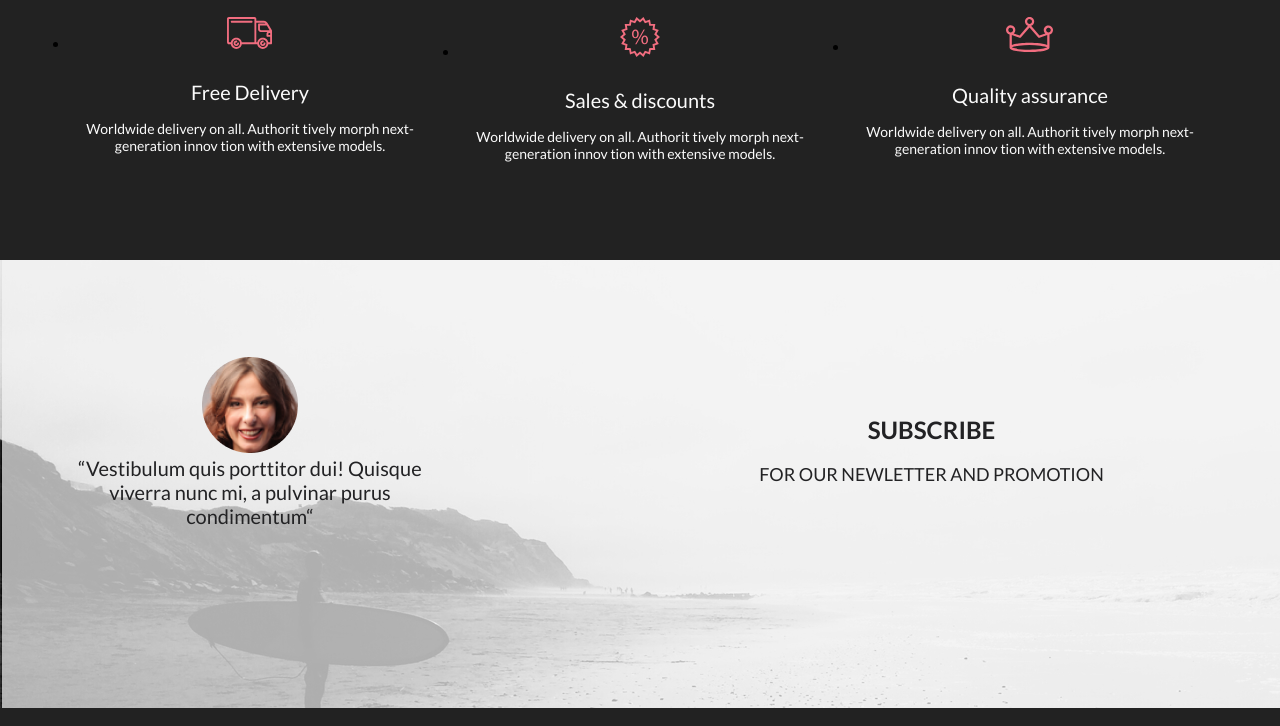
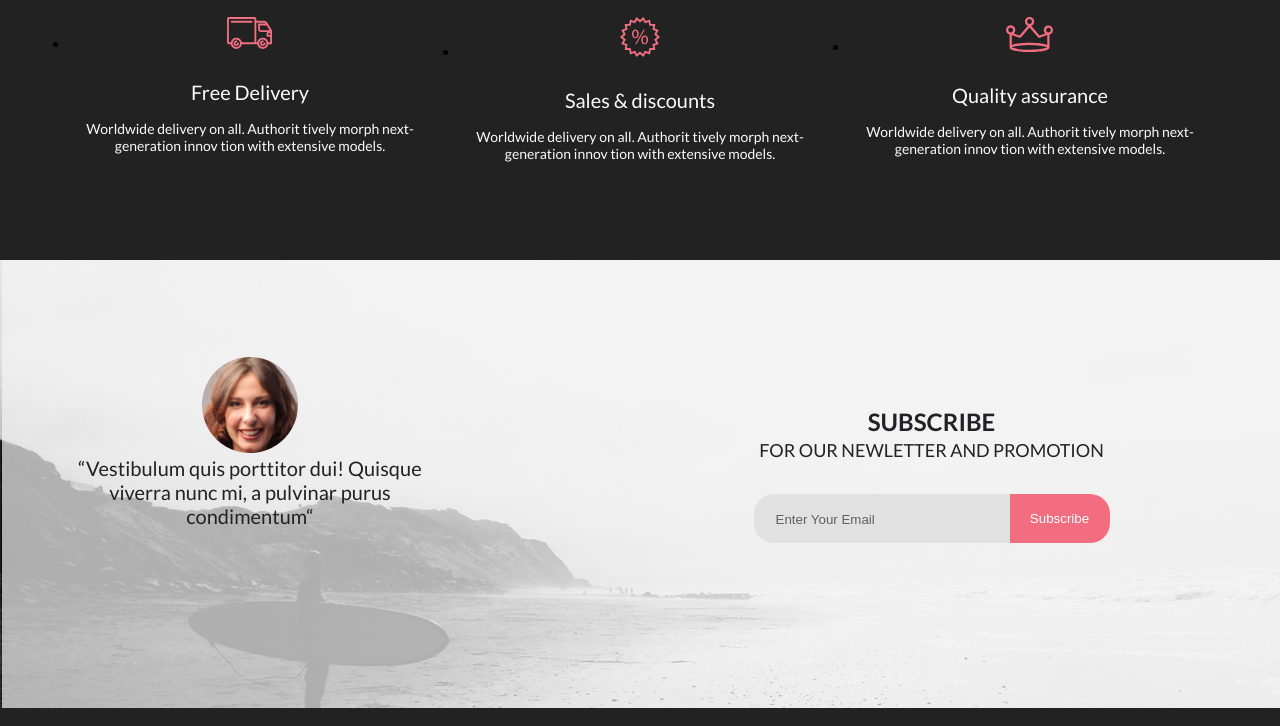
Before and after one commit to RychkovSA/23-01-2022, a plain HTML site: page index.html in a window 1280 px wide. Shown: the part 3044-3770 px from the top of the page. Drawn offline with Linux system fonts and the light colour scheme.

Commit message:
Урок 2 готов

```diff
--- a/index.html
+++ b/index.html
@@ -161,8 +161,11 @@
             <p class="feedback-col1-text">“Vestibulum quis porttitor dui! Quisque viverra nunc mi, a pulvinar purus condimentum“</p>
         </div>
         <article class="feedback-col2">
-            <p class="feedback-col2-text">SUBSCRIBE  <span class="feedback-col2-text2"><br>FOR OUR NEWLETTER AND PROMOTION</span></p>
-            <form action=""></form>
+            <h2 class="feedback-col2-text">SUBSCRIBE  <span class="feedback-col2-text2"><br>FOR OUR NEWLETTER AND PROMOTION</span></h2>
+            <form action="#" class="form">
+                <input class="form-field" type="email" required placeholder="Enter Your Email" minlength="4">
+                <input class="form-button" type="submit" value="Subscribe">
+            </form>
         </article>
     </div>
 </section>
--- a/style/style.css
+++ b/style/style.css
@@ -240,9 +240,10 @@ body{
 .feedback-col2-text{
     font-weight: bold;
     font-size: 24px;
-    line-height: 167.2%;
+    line-height: 100%;
     text-align: center;
     color: #222224;
+    margin-bottom: 32px;
 }
 .feedback-col2-text2{
     font-style: normal;
@@ -250,6 +251,32 @@ body{
     font-size: 18px;
     text-align: center;
     color: #222224;
+}
+.form{
+    display: flex;
+    justify-content: center;
+    align-items: center;
+}
+.form-field{
+    width: 256px;
+    height: 49px;
+    color: #222222;
+    padding: 7px 64px 6px 22px;
+    background: #E1E1E1;
+    border: none;
+    border-radius: 20px 0px 0px 20px;
+}
+.form-field::placeholder{
+    color: #222224;
+    opacity: 0.67;;
+}
+.form-button{
+    background: #F16D7F;
+    color: #FFFFFF;
+    width: 100px;
+    height: 49px;
+    border: none;
+    border-radius: 0px 20px 20px 0px;
 }
 .footer{
     background-color: #222222;
@@ -273,5 +300,5 @@ body{
     color: transparent;
 }
 .instagram-link, .paint-link, .bird-link{
-    margin-left: 7,29px;
+    margin-left: 7px;
 }
```
